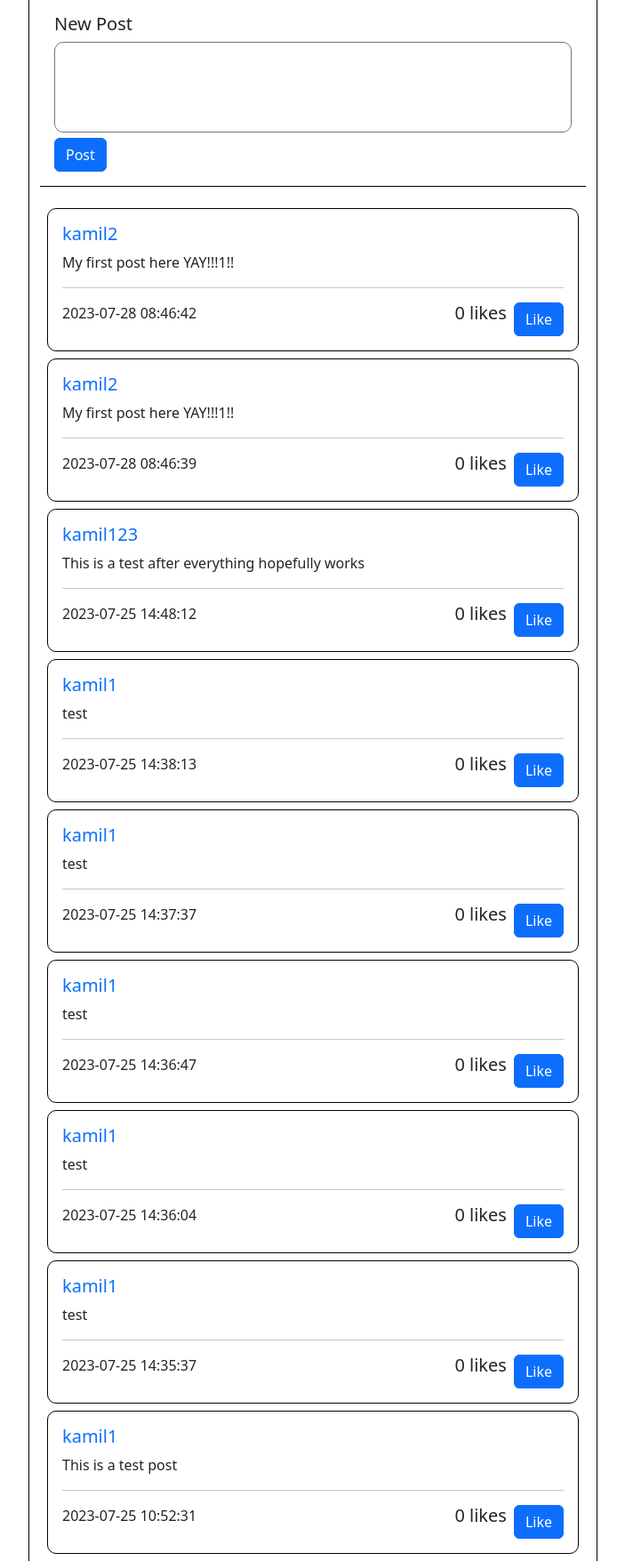
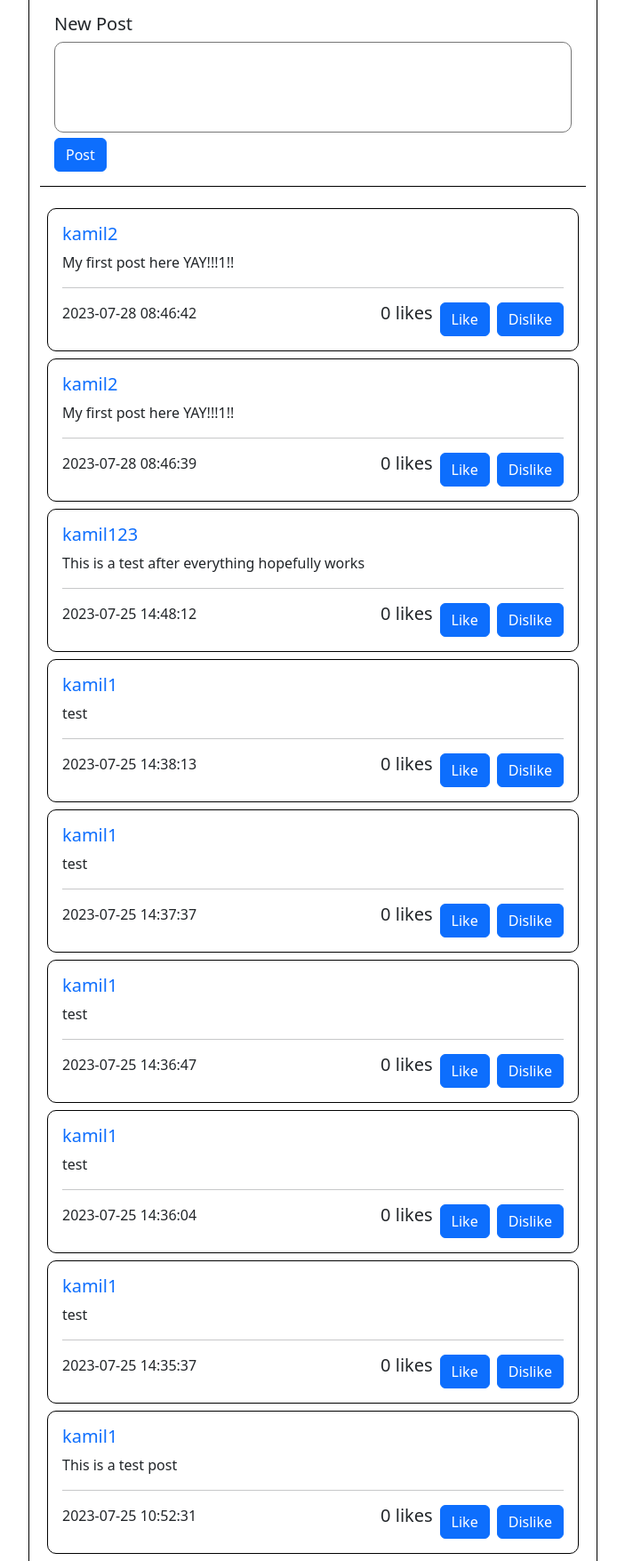
Before and after one commit to martex941/project4, a Django app: page / in a window 1280 px wide. Shown: the part 57-1812 px from the top of the page at 89% size, without its empty margins (288-991 px from the left). Run offline with Django 3.2, Linux system fonts and the light colour scheme; a user stored in the database is signed in; data comes from the database, SQL or seed files in the repository; both versions use the stored data as it was after the commit.

Commit message:
Added dislike button, doesn't work yet

```diff
--- a/network/static/network/script.js
+++ b/network/static/network/script.js
@@ -21,7 +21,8 @@ function timeline(url) {
                 <span class="col post-timestamp">${element.timestamp}</span>
                 <div class="col post-like">
                     <h5 class="text-lead">${element.likes} likes</h5>
-                    <button class="btn btn-primary like-btn">Like</button>
+                    <button class="btn btn-primary like-btn" id="like-btn">Like</button>
+                    <button class="btn btn-primary dislike-btn" id="dislike-btn">Dislike</button>
                 </div>
             </div>
             `;
--- a/network/static/network/styles.css
+++ b/network/static/network/styles.css
@@ -41,7 +41,7 @@ form {
     justify-content: end;
 }
 
-.like-btn {
+.like-btn, .dislike-btn {
     margin-left: 0.5rem;
 }
 
--- a/network/views.py
+++ b/network/views.py
@@ -75,10 +75,6 @@ def unfollow(request):
     unfollowing.delete()
 
     return JsonResponse({"message": "Unfollowed."}, status=201)
-
-# @login_required
-# def like(request):
-#     likes = Like.objects.
 
 
 @login_required
```
Also changed, not shown: db.sqlite3, network/migrations/0004_post_who_liked.py (added), network/migrations/0005_remove_post_who_liked.py (added).
